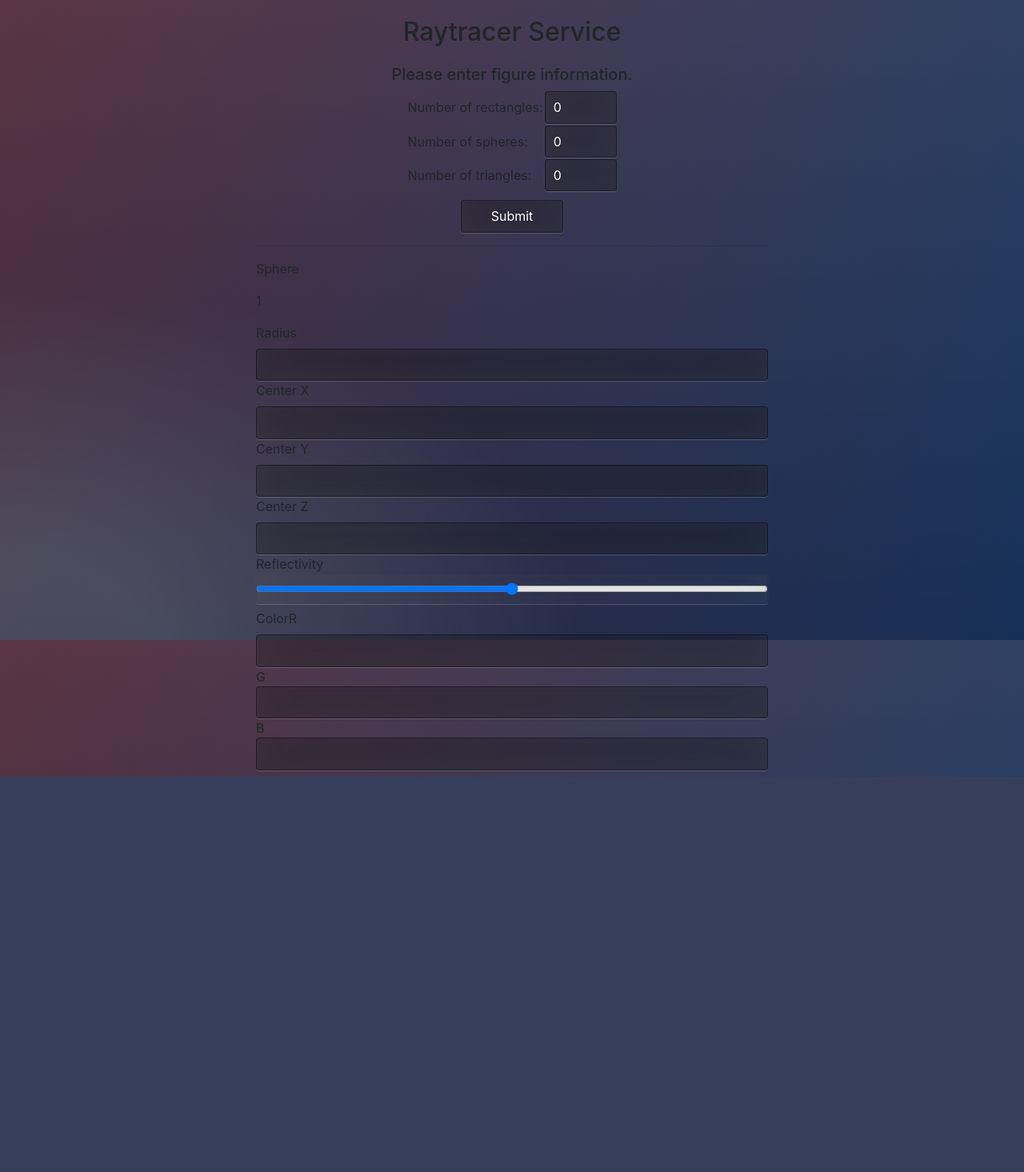
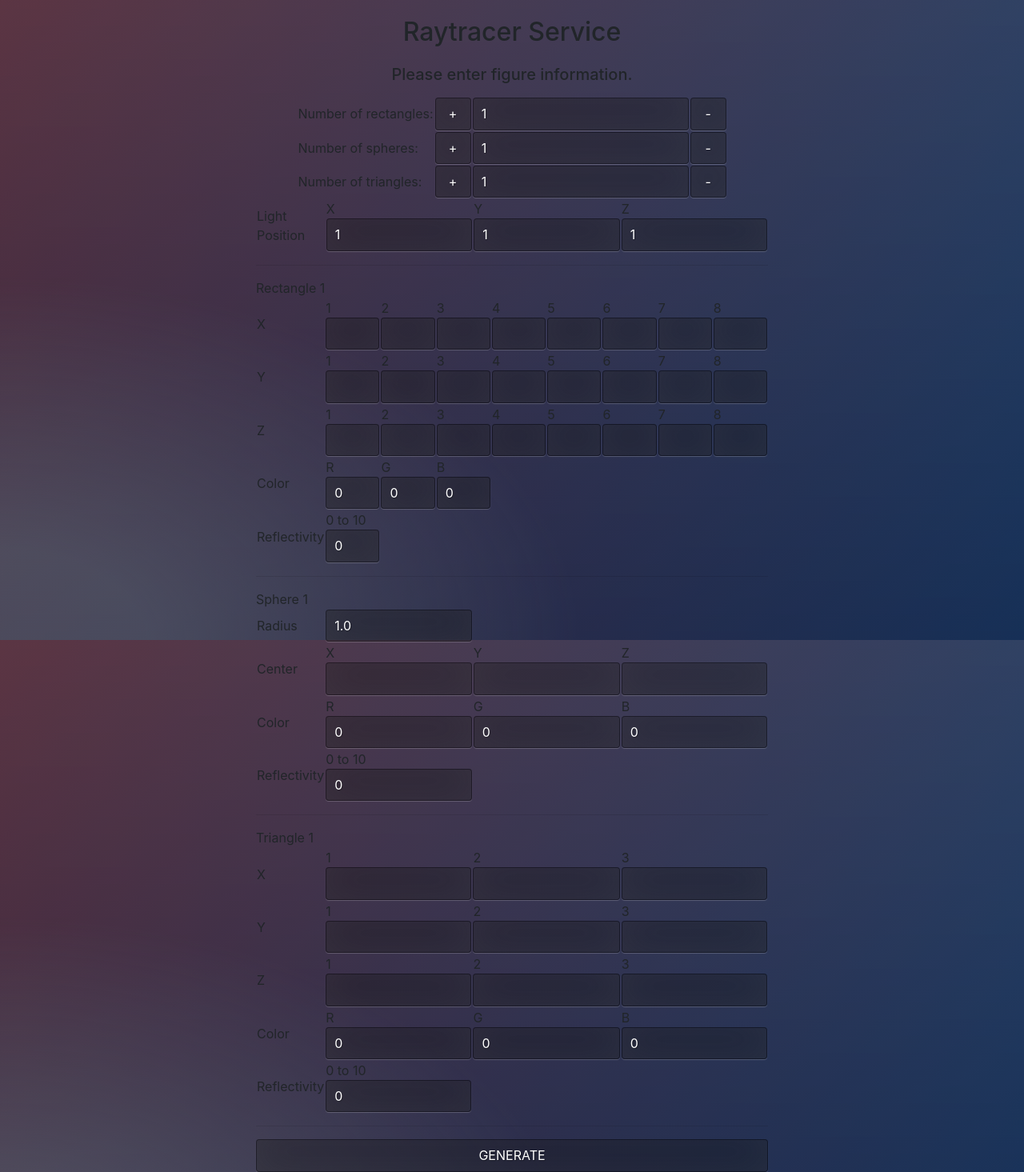
Before and after one commit to hehesky/raytracer_web, a Flask app: template app/templates/form.html in a window 1280 px wide. Shown: the whole page at 80% size. Before the commit the page ends 971 px from the top, so only its background shows below. Run offline with Flask 2, Linux system fonts and the light colour scheme; the template is opened without the code that fills it, so the values that code supplies are empty; some libraries are stand-ins or nearby versions.

Commit message:
fixed form generating, format form json

```diff
--- a/app/main.py
+++ b/app/main.py
@@ -1,7 +1,7 @@
 #! python3
 from app import webapp
-import app.db_util
-import app.login
+# import app.db_util
+# import app.login
 import boto3
 from flask import g,session,request,render_template,redirect,url_for
 @webapp.route('/')
@@ -49,22 +49,12 @@ def dashboard():
     #TODO:get past user request
     return render_template("dashboard.html")
 
-@webapp.route("/generateForm", methods=["GET", "POST"])
-def generateForm():
+@webapp.route("/form", methods=["GET", "POST"])
+def form():
     if request.method == 'GET':
-        return render_template("generateForm.html")
+        return render_template("form.html")
     else:
-        rectangles=request.form['rectangle']
-        spheres=request.form['sphere']
-        triangles=request.form['triangle']
-        figures = [rectangles, spheres, triangles]
         return
-
-
-
-@webapp.route("/form")
-def form(figures):
-    return render_template("form.html")
 
 
 @webapp.route("/request",methods=["GET",'POST'])
--- a/app/static/style.css
+++ b/app/static/style.css
@@ -41,6 +41,7 @@ h1,h5 {
 	text-align: center;
 }
 input {
+	min-width: 45px;
 	width: 100%;
 	margin-bottom: 10px;
 	background: rgba(0,0,0,0.3);
@@ -68,6 +69,11 @@ input:focus { box-shadow: inset 0 -5px 45px rgba(100,100,100,0.4), 0 1px 1px rgb
 	text-align: center;
 }
 
+.error_message {
+	color: red;
+	text-align: center;
+}
+
 table {
 	margin: 0 auto;
 }
--- a/app/templates/form.html
+++ b/app/templates/form.html
@@ -2,36 +2,149 @@
 {% block title %}Form{% endblock %}
 {% block header %} Please enter figure information.{% endblock %}
 {% block body %}
+	<p class="error_message"></p>
 	<div class="generate_figure">
-		<form action="/action_page.php">
 			<table>
 				<tr>
 				  <td>Number of rectangles: </td>
-				  <td><input type="number" id="rectangle" name="rectangle" value="0" min="0" max="5" step="1"></td>
+				  <td><input type="submit" value="+" onclick="incrementForm(0);"/></td>
+				  <td><input type="number" id="rectangle_num" name="rectangle_num" value="1" readonly> </td>
+				  <td><input  type="submit" value="-" onclick="decrementForm(0);"></td>
+
 				</tr>
 				<tr>
 				  <td>Number of spheres: </td>
-				  <td><input type="number" id="sphere" name="sphere" value="0" min="0" max="5" step="1"></td>
+				  <td><input type="submit" value="+" onclick="incrementForm(1);"/></td>
+				  <td><input type="number" id="sphere_num" name="sphere_num" value="1" readonly> </td>
+				  <td><input  type="submit" value="-" onclick="decrementForm(1);"></td>
 		  		</tr>
 		  		<tr>
 				  <td>Number of triangles: </td>
-		  		  <td><input type="number" id="triangle" name="triangle" value="0" min="0" max="5" step="1"></td>
+				  <td><input type="submit" value="+" onclick="incrementForm(2);"/></td>
+				  <td><input type="number" id="triangle_num" name="triangle_num" value="1" readonly> </td>
+				  <td><input  type="submit" value="-" onclick="decrementForm(2);"></td>
 		  		</tr>
   		  	</table>
-		  <input class="submit" type="submit">
-		</form>
-		<hr />
-	    <form id="form">
-	    	<div id="sphere_form1">
-		    <p>Sphere <p class="figure_id">1</p>
-		    <span id="sphere1">
-		      <label>Radius </label><input type="number" step="any" id="radius1" /><br/>
-		      <label>Center X </label><input type="number" step=any id="center_x1" /><br/>
-		      <label>Center Y </label><input type="number" step=any id="center_y1" /><br/>
-		      <label>Center Z </label><input type="number" step=any id="center_z1" /><br/>
-		      <label>Reflectivity</lable><input type="range" min="0" max="10" step="1" id="reflect1" /><br/>
-		      <label>Color </label>R<input type="number" step=any id="color_r1" />G<input type="number" step=any id="color_g1" />B<input type="number" step=any id="color_b1" /><br/>
-		    </span>
+  	</div>
+
+	    <form id="form" onload="initializeForms()" onsubmit="return makeJson()">
+	    	<div id="light_form">
+		    	<table>
+					<tr>
+						<td>Light Position</td>
+						<td>X<input name="light_x" type="number" value ="1" step=any required="required"/></td>
+						<td>Y<input name="light_y" type="number" value ="1" step=any required="required"/></td>
+						<td>Z<input name="light_z" type="number" value ="1" step=any required="required"/></td>
+					</tr>
+				</table>
+			</div>
+	    	<div id="rectangle_forms">
+		    	<div id="rectangle_form1">
+		    		<hr />
+		    		Rectangle <span class="figure_id">1</span></br>
+				  <table>
+					  <tr>
+				      	<td>X</td>
+				      	<td>1<input name="rectangle_x" type="number" step=any required="required"/></td>
+				      	<td>2<input name="rectangle_x" type="number" step=any required="required"/></td>
+				      	<td>3<input name="rectangle_x" type="number" step=any required="required"/></td>
+				      	<td>4<input name="rectangle_x" type="number" step=any required="required"/></td>
+				      	<td>5<input name="rectangle_x" type="number" step=any required="required"/></td>
+				      	<td>6<input name="rectangle_x" type="number" step=any required="required"/></td>
+				      	<td>7<input name="rectangle_x" type="number" step=any required="required"/></td>
+				      	<td>8<input name="rectangle_x" type="number" step=any required="required"/></td>
+				      </tr>
+				      <tr>
+				      	<td>Y</td>
+				      	<td>1<input name="rectangle_y" type="number" step=any required="required"/></td>
+				      	<td>2<input name="rectangle_y" type="number" step=any required="required"/></td>
+				      	<td>3<input name="rectangle_y" type="number" step=any required="required"/></td>
+				      	<td>4<input name="rectangle_y" type="number" step=any required="required"/></td>
+				      	<td>5<input name="rectangle_y" type="number" step=any required="required"/></td>
+				      	<td>6<input name="rectangle_y" type="number" step=any required="required"/></td>
+				      	<td>7<input name="rectangle_y" type="number" step=any required="required"/></td>
+				      	<td>8<input name="rectangle_y" type="number" step=any required="required"/></td>
+				      </tr>
+				      <tr>
+				      	<td>Z</td>
+				      	<td>1<input name="rectangle_z" type="number" step=any required="required"/></td>
+				      	<td>2<input name="rectangle_z" type="number" step=any required="required"/></td>
+				      	<td>3<input name="rectangle_z" type="number" step=any required="required"/></td>
+				      	<td>4<input name="rectangle_z" type="number" step=any required="required"/></td>
+				      	<td>5<input name="rectangle_z" type="number" step=any required="required"/></td>
+				      	<td>6<input name="rectangle_z" type="number" step=any required="required"/></td>
+				      	<td>7<input name="rectangle_z" type="number" step=any required="required"/></td>
+				      	<td>8<input name="rectangle_z" type="number" step=any required="required"/></td>
+				      </tr>
+				      <tr>
+				      	<td>Color </td><td>R<input type="number" name="color_r" value="0" step="1"/></td><td>G<input type="number" name="color_g" value="0" step="1"/></td><td>B<input type="number" name="color_b" value="0" step="1"/></td>
+				      </td>
+				      <tr>
+				      	<td>Reflectivity</td>
+				      	<td>0 to 10<input type="number" name="reflectivity" value="0" min="0" max="10" step="1"/></td><tr/>
+				      </tr>
+				    </table>
+				</div>
+			</div>
+			<div id="sphere_forms">
+				<div id="sphere_form1">
+					<hr/>
+				    Sphere <span class="figure_id">1</span></br>
+				    <table>
+				      <tr>
+					      <td>Radius</td><td><input type="number" step="any" name="radius" value="1.0" min="1.0" required="required"/></td>
+					  </tr>
+					  <tr>
+				      	<td>Center</td>
+				      	<td>X<input type="number" step=any name="center_x" required="required"/></td>
+				      	<td>Y<input type="number" step=any name="center_y" required="required"/></td>
+				      	<td>Z<input type="number" step=any name="center_z" required="required"/></td>
+				      </tr>
+				      <tr>
+				      	<td>Color </td><td>R<input type="number" name="color_r" value="0" step="1" /></td><td>G<input type="number" name="color_g" value="0" step="1"/></td><td>B<input type="number" name="color_b" value="0" step="1"/></td>
+				      </td>
+				      <tr>
+				      	<td>Reflectivity</td>
+				      	<td>0 to 10<input type="number" name="reflectivity" value="0" min="0" max="10" step="1"/></td><tr/>
+				      </tr>
+				    </table>
+				</div>
+			</div>
+			<div id="triangle_forms">
+				<div id="triangle_form1">
+					<hr/>
+				    Triangle <span class="figure_id">1</span></br>
+				    <table>
+					  <tr>
+				      	<td>X</td>
+				      	<td>1<input name="triangle_x"type="number" step=any required="required"/></td>
+				      	<td>2<input name="triangle_x"type="number" step=any required="required"/></td>
+				      	<td>3<input name="triangle_x" type="number" step=any required="required"/></td>
+				      </tr>
+				       <tr>
+				      	<td>Y</td>
+				      	<td>1<input name="triangle_y" type="number" step=any required="required"/></td>
+				      	<td>2<input name="triangle_y" type="number" step=any required="required"/></td>
+				      	<td>3<input name="triangle_y" type="number" step=any required="required"/></td>
+				      </tr>
+				       <tr>
+				      	<td>Z</td>
+				      	<td>1<input name="triangle_z" type="number" step=any required="required"/></td>
+				      	<td>2<input name="triangle_z" type="number" step=any required="required"/></td>
+				      	<td>3<input name="triangle_z" type="number" step=any required="required"/></td>
+				      </tr>
+				      <tr>
+				      	<td>Color </td><td>R<input type="number" name="color_r" value="0" step="1"/></td><td>G<input type="number" name="color_g" value="0" step="1" /></td><td>B<input type="number" name="color_b" value="0" step="1"/></td>
+				      </td>
+				      <tr>
+				      	<td>Reflectivity</td>
+				      	<td>0 to 10<input type="number" name="reflectivity" value ="0" min="0" max="10" step="1"/></td><tr/>
+				      </tr>
+				    </table>
+				</div>
+			</div>
+			<hr/>
+			<input  type="submit" value="GENERATE"/>
   		</form>
 	</div>
 {% endblock %}
```
Also changed, not shown: app/templates/generateForm.html (deleted, +0 -130 lines).
